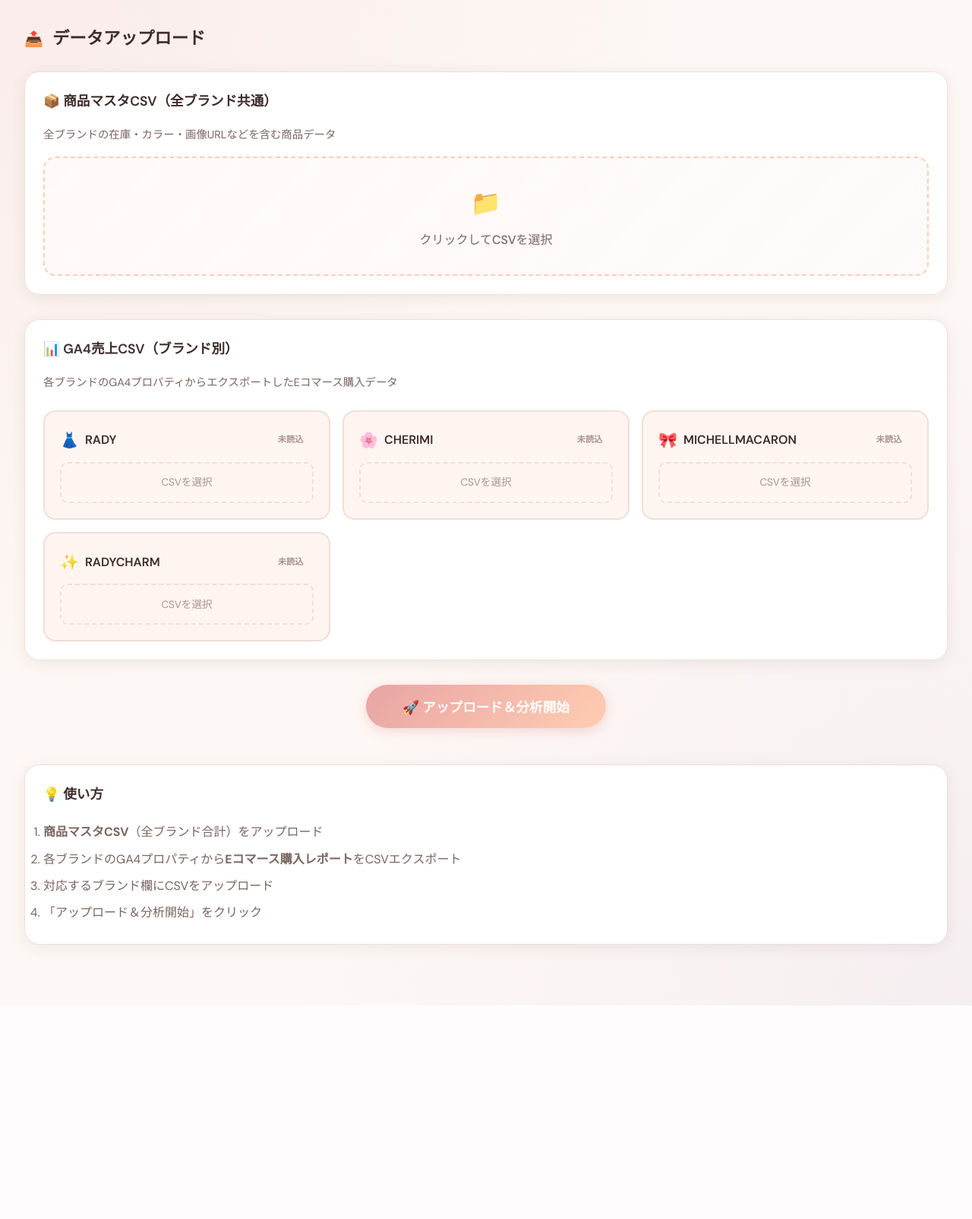
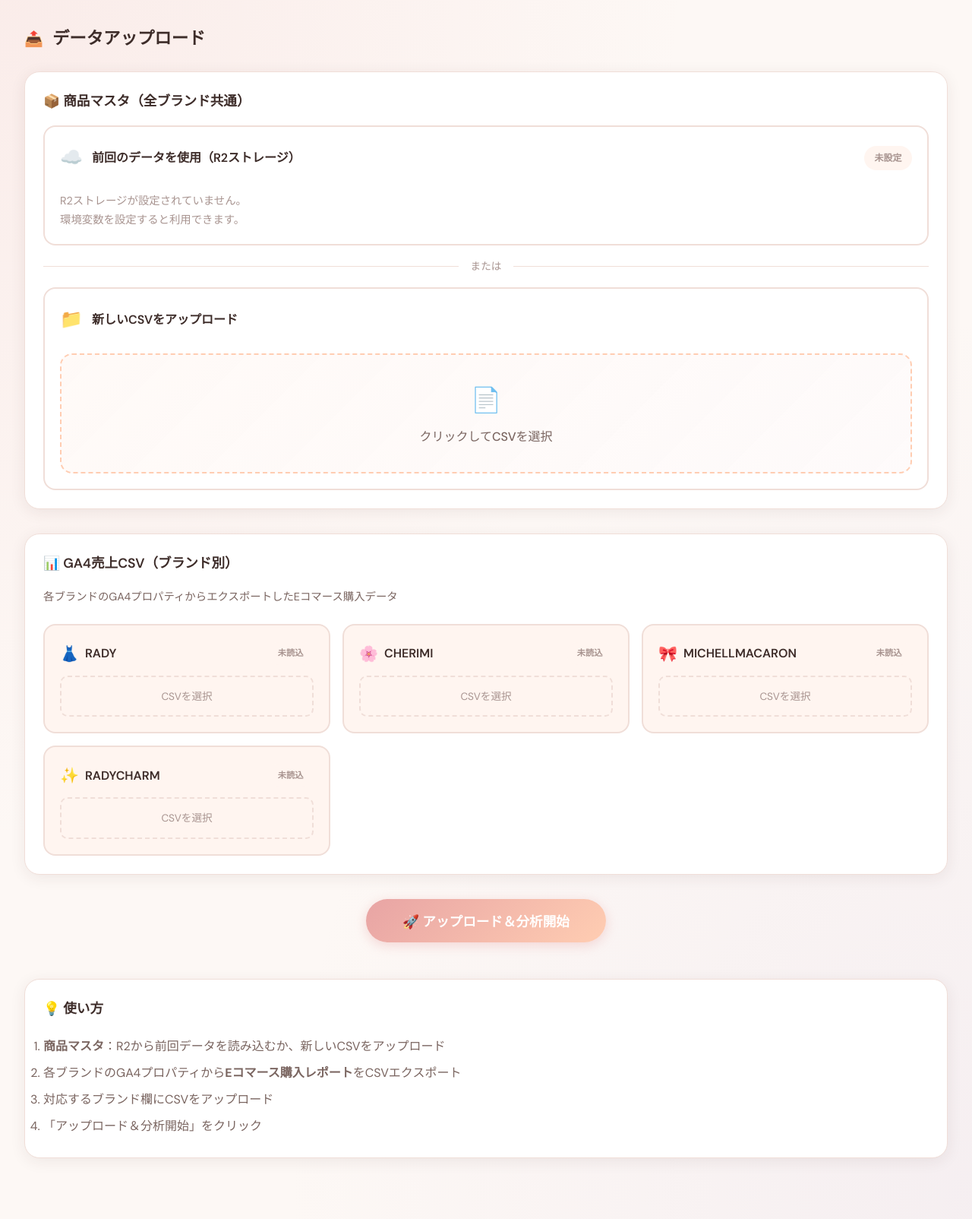
Before and after one commit to ytiguchi/analyzeap, a Flask app: page /upload in a window 1280 px wide. Shown: the part 79-1683 px from the top of the page at 76% size. Before the commit the page ends 1402 px from the top, so only its background shows below. Run offline with Flask 3, Linux system fonts and the light colour scheme; some web fonts are replaced.

Commit message:
Improve R2 UI: show file info and choice between R2/upload

```diff
--- a/app.py
+++ b/app.py
@@ -704,4 +704,5 @@
 
 
 if __name__ == '__main__':
-    app.run(debug=True, port=5050)
+    # 開発時はdebug=Trueだが、環境変数が消える問題があるのでuse_reloader=Falseに
+    app.run(debug=True, port=5050, use_reloader=False)
--- a/templates/upload.html
+++ b/templates/upload.html
@@ -11,50 +11,98 @@
         </h2>
     </div>
 
-    <form method="POST" enctype="multipart/form-data">
     <!-- 商品マスタ（全ブランド共通） -->
     <div class="card animate-in" style="margin-bottom: 2rem;">
         <div class="card-header">
-                <h3 class="card-title">📦 商品マスタCSV（全ブランド共通）</h3>
+            <h3 class="card-title">📦 商品マスタ（全ブランド共通）</h3>
             {% if has_product %}
                 <span class="badge badge-success">✓ 読込済</span>
             {% endif %}
         </div>
 
-            <!-- R2ストレージ情報 -->
-            {% if r2_enabled %}
-            <div class="r2-status" style="margin-bottom: 1rem;">
-                <div class="r2-badge">
-                    <span class="r2-icon">☁️</span>
-                    <span>Cloudflare R2 連携中</span>
+        <!-- R2ストレージからの読み込み -->
+        <div class="data-source-section">
+            <div class="data-source-option r2-option {% if r2_enabled and r2_product_info and r2_product_info.exists %}available{% endif %}">
+                <div class="option-header">
+                    <span class="option-icon">☁️</span>
+                    <span class="option-title">前回のデータを使用（R2ストレージ）</span>
+                    {% if r2_enabled and r2_product_info and r2_product_info.exists %}
+                        <span class="badge badge-success">利用可能</span>
+                    {% elif r2_enabled %}
+                        <span class="badge" style="background: var(--bg-secondary); color: var(--text-muted);">データなし</span>
+                    {% else %}
+                        <span class="badge" style="background: var(--bg-secondary); color: var(--text-muted);">未設定</span>
+                    {% endif %}
                 </div>
-                {% if r2_product_info and r2_product_info.exists %}
-                    <div class="r2-info">
-                        <span>最終更新: {{ r2_product_info.last_modified.strftime('%Y/%m/%d %H:%M') }}</span>
-                        <form method="POST" action="{{ url_for('sync_r2') }}" style="display: inline;">
-                            <button type="submit" class="btn-sync">🔄 R2から同期</button>
+
+                {% if r2_enabled and r2_product_info and r2_product_info.exists %}
+                <div class="option-content">
+                    <div class="r2-file-info">
+                        <div class="file-detail">
+                            <span class="detail-label">ファイル名</span>
+                            <span class="detail-value">{{ r2_product_info.key or 'product_master.csv' }}</span>
+                        </div>
+                        <div class="file-detail">
+                            <span class="detail-label">最終更新</span>
+                            <span class="detail-value">{{ r2_product_info.last_modified.strftime('%Y/%m/%d %H:%M') }}</span>
+                        </div>
+                        <div class="file-detail">
+                            <span class="detail-label">サイズ</span>
+                            <span class="detail-value">{{ "%.1f"|format(r2_product_info.size / 1024 / 1024) }} MB</span>
+                        </div>
+                    </div>
+                    <form method="POST" action="{{ url_for('sync_r2') }}">
+                        <button type="submit" class="btn btn-primary" style="width: 100%;">
+                            🔄 R2から最新データを読み込む
+                        </button>
                     </form>
                 </div>
+                {% elif r2_enabled %}
+                <div class="option-content">
+                    <p style="color: var(--text-muted); font-size: 0.9rem; margin: 0;">
+                        R2ストレージにデータがありません。<br>
+                        下の「新しいCSVをアップロード」から追加してください。
+                    </p>
+                </div>
                 {% else %}
-                    <div class="r2-info" style="color: var(--text-muted);">
-                        R2に商品マスタがありません
+                <div class="option-content">
+                    <p style="color: var(--text-muted); font-size: 0.9rem; margin: 0;">
+                        R2ストレージが設定されていません。<br>
+                        環境変数を設定すると利用できます。
+                    </p>
                 </div>
                 {% endif %}
             </div>
-            {% endif %}
 
-            <p style="color: var(--text-secondary); font-size: 0.9rem; margin-bottom: 1rem;">
-                全ブランドの在庫・カラー・画像URLなどを含む商品データ
-                {% if r2_enabled %}<br><small style="color: var(--accent-mint);">※アップロードするとR2にも自動保存されます</small>{% endif %}
-            </p>
+            <div class="option-divider">
+                <span>または</span>
+            </div>
 
+            <!-- 新しいCSVをアップロード -->
+            <div class="data-source-option upload-option">
+                <div class="option-header">
+                    <span class="option-icon">📁</span>
+                    <span class="option-title">新しいCSVをアップロード</span>
+                </div>
+                <div class="option-content">
+                    <form method="POST" enctype="multipart/form-data" id="product-upload-form">
                         <div class="file-upload" onclick="document.getElementById('product_csv').click()">
                             <input type="file" name="product_csv" id="product_csv" accept=".csv" style="display: none;" onchange="updateFileName(this, 'product_filename')">
-                <div class="file-upload-icon">📁</div>
+                            <div class="file-upload-icon">📄</div>
                             <p id="product_filename" class="file-upload-text">クリックしてCSVを選択</p>
+                        </div>
+                        {% if r2_enabled %}
+                        <p style="color: var(--accent-mint); font-size: 0.8rem; margin-top: 0.5rem; text-align: center;">
+                            ※アップロードするとR2にも自動保存されます
+                        </p>
+                        {% endif %}
+                    </form>
+                </div>
+            </div>
         </div>
     </div>
 
+    <form method="POST" enctype="multipart/form-data">
         <!-- GA4 API 自動取得 -->
         {% if ga4_api_enabled %}
         <div class="card animate-in delay-1" style="margin-bottom: 2rem; border: 2px solid var(--accent-mint);">
@@ -171,23 +219,106 @@
     <div class="card">
         <h3 class="card-title" style="margin-bottom: 1rem;">💡 使い方</h3>
         <ol style="color: var(--text-secondary); line-height: 2.2;">
-            <li><strong>商品マスタCSV</strong>（全ブランド合計）をアップロード{% if r2_enabled %}（R2に自動保存）{% endif %}</li>
+            <li><strong>商品マスタ</strong>：R2から前回データを読み込むか、新しいCSVをアップロード</li>
             <li>各ブランドのGA4プロパティから<strong>Eコマース購入レポート</strong>をCSVエクスポート</li>
             <li>対応するブランド欄にCSVをアップロード</li>
             <li>「アップロード＆分析開始」をクリック</li>
         </ol>
-        {% if r2_enabled %}
-        <div style="margin-top: 1rem; padding: 1rem; background: var(--bg-secondary); border-radius: 12px;">
-            <p style="color: var(--text-secondary); font-size: 0.85rem; margin: 0;">
-                ☁️ <strong>R2ストレージ連携:</strong> 商品マスタはCloudflare R2に保存されます。<br>
-                スタッフが最新の商品マスタをR2にアップロードすれば、「R2から同期」で取得できます。
-            </p>
-        </div>
-        {% endif %}
     </div>
 </section>
 
 <style>
+/* データソース選択セクション */
+.data-source-section {
+    display: flex;
+    flex-direction: column;
+    gap: 1rem;
+}
+
+.data-source-option {
+    border: 2px solid var(--border-color);
+    border-radius: 16px;
+    padding: 1.25rem;
+    transition: all 0.3s ease;
+}
+
+.data-source-option.r2-option.available {
+    border-color: var(--accent-mint);
+    background: linear-gradient(135deg, rgba(157, 196, 176, 0.1) 0%, rgba(157, 196, 176, 0.05) 100%);
+}
+
+.data-source-option:hover {
+    border-color: var(--accent-pink);
+}
+
+.option-header {
+    display: flex;
+    align-items: center;
+    gap: 0.75rem;
+    margin-bottom: 1rem;
+}
+
+.option-icon {
+    font-size: 1.5rem;
+}
+
+.option-title {
+    font-weight: 600;
+    font-size: 1rem;
+    flex: 1;
+}
+
+.option-content {
+    padding-top: 0.5rem;
+}
+
+.option-divider {
+    display: flex;
+    align-items: center;
+    gap: 1rem;
+    color: var(--text-muted);
+    font-size: 0.85rem;
+}
+
+.option-divider::before,
+.option-divider::after {
+    content: '';
+    flex: 1;
+    height: 1px;
+    background: var(--border-color);
+}
+
+/* R2ファイル情報 */
+.r2-file-info {
+    display: grid;
+    grid-template-columns: repeat(3, 1fr);
+    gap: 1rem;
+    margin-bottom: 1rem;
+    padding: 1rem;
+    background: var(--bg-secondary);
+    border-radius: 12px;
+}
+
+.file-detail {
+    display: flex;
+    flex-direction: column;
+    gap: 0.25rem;
+}
+
+.detail-label {
+    font-size: 0.7rem;
+    color: var(--text-muted);
+    text-transform: uppercase;
+    letter-spacing: 0.5px;
+}
+
+.detail-value {
+    font-size: 0.9rem;
+    font-weight: 600;
+    color: var(--text-primary);
+}
+
+/* ブランドアップロードグリッド */
 .brand-upload-grid {
     display: grid;
     grid-template-columns: repeat(auto-fill, minmax(280px, 1fr));
```
Also changed, not shown: other parts of templates/upload.html (+6 -52 lines). Lines whose indentation alone changed are shown as unchanged.
